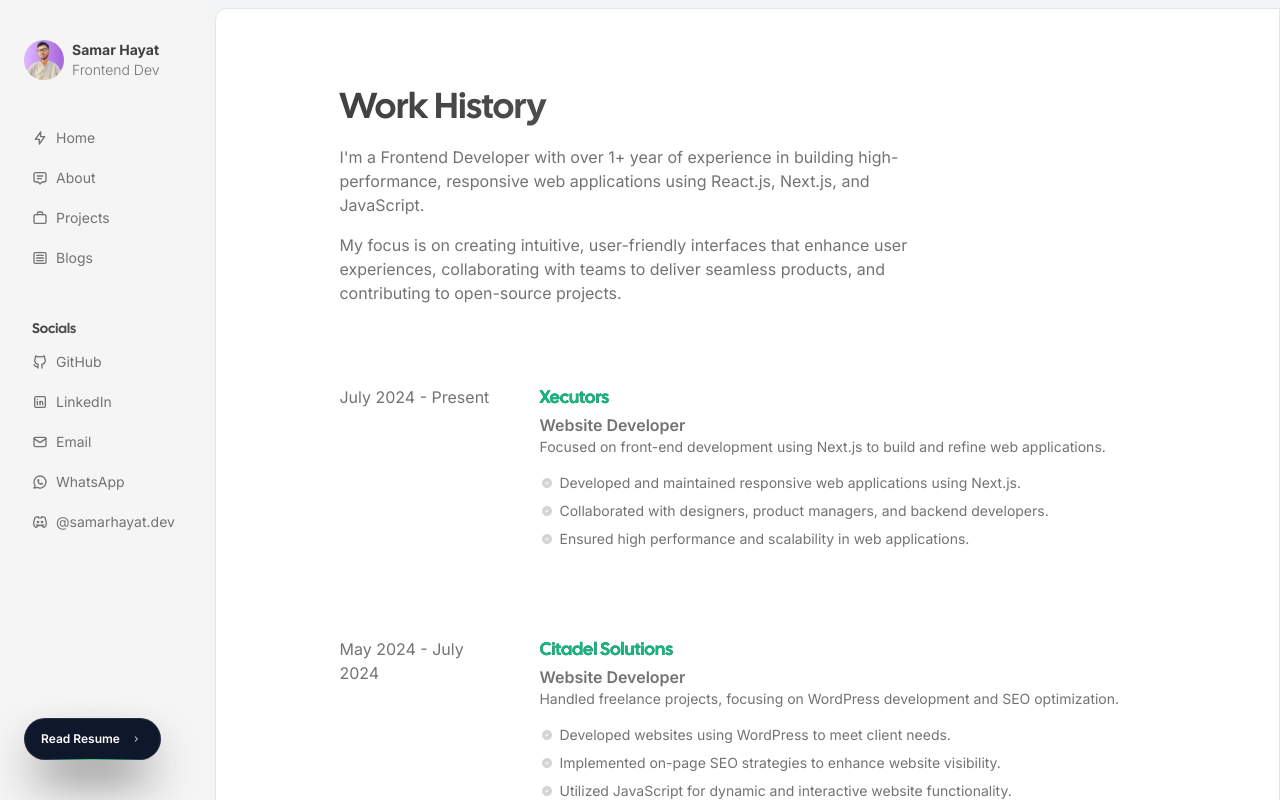
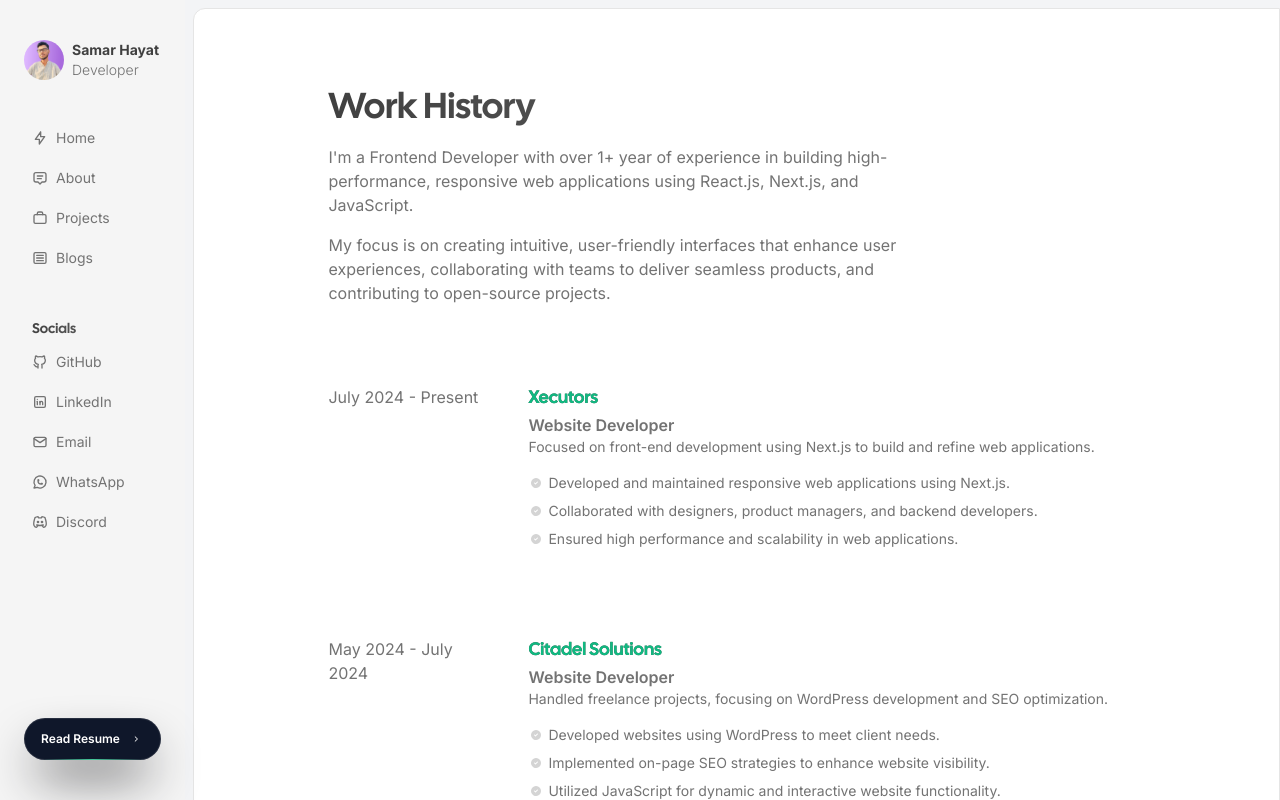
Before and after one commit to SamarHayatDev/SamarCurrnetPortfolio, a Next.js app: page /resume in a window 1280 px wide. Built offline with nearby package versions, Linux system fonts and the light colour scheme.

Commit message:
image update and modifications little

```diff
--- a/src/components/Navigation.tsx
+++ b/src/components/Navigation.tsx
@@ -31,7 +31,7 @@ export const Navigation = ({
           <link.icon
             className={twMerge(
               "h-4 w-4 flex-shrink-0",
-              isActive(link.href) && "text-sky-500"
+              isActive(link.href) && "text-emerald-500"
             )}
           />
           <span>{link.label}</span>
--- a/src/components/SidebarHeader.tsx
+++ b/src/components/SidebarHeader.tsx
@@ -14,7 +14,7 @@ export const SidebarHeader = () => {
       />
       <div className="flex text-sm flex-col">
         <p className="font-bold text-primary">Samar Hayat</p>
-        <p className="font-light text-secondary">Frontend Dev</p>
+        <p className="font-light text-secondary">Developer</p>
       </div>
     </div>
   );
--- a/src/constants/socials.tsx
+++ b/src/constants/socials.tsx
@@ -29,7 +29,7 @@ export const socials = [
   },
   {
     href: "https://discordapp.com/users/752720923534295160",
-    label: "@samarhayat.dev",
+    label: "Discord",
     icon: TbBrandDiscord,
   },
 ];
```
